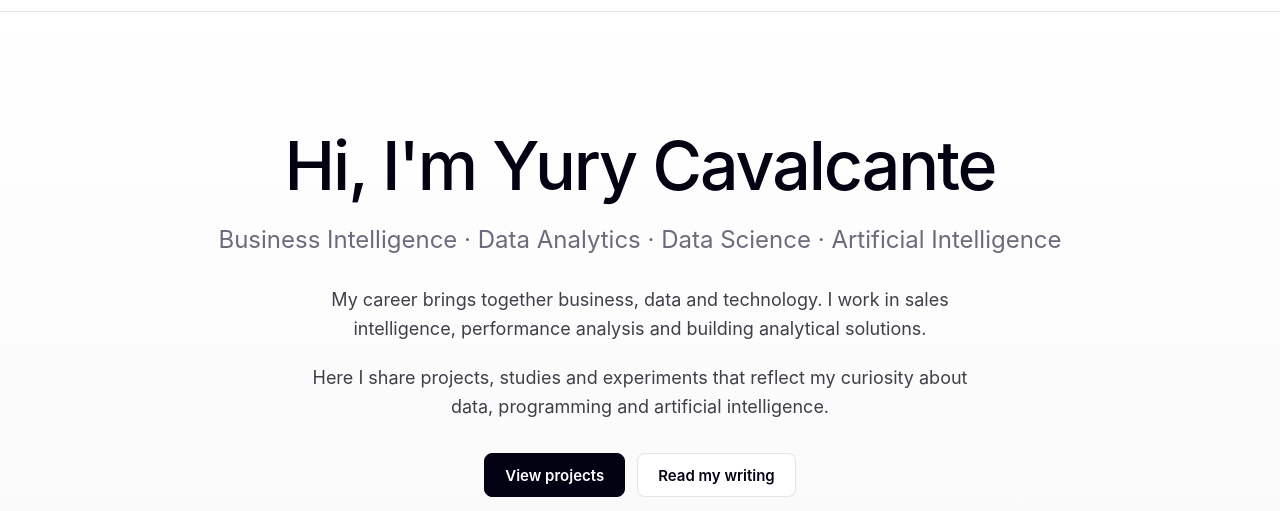
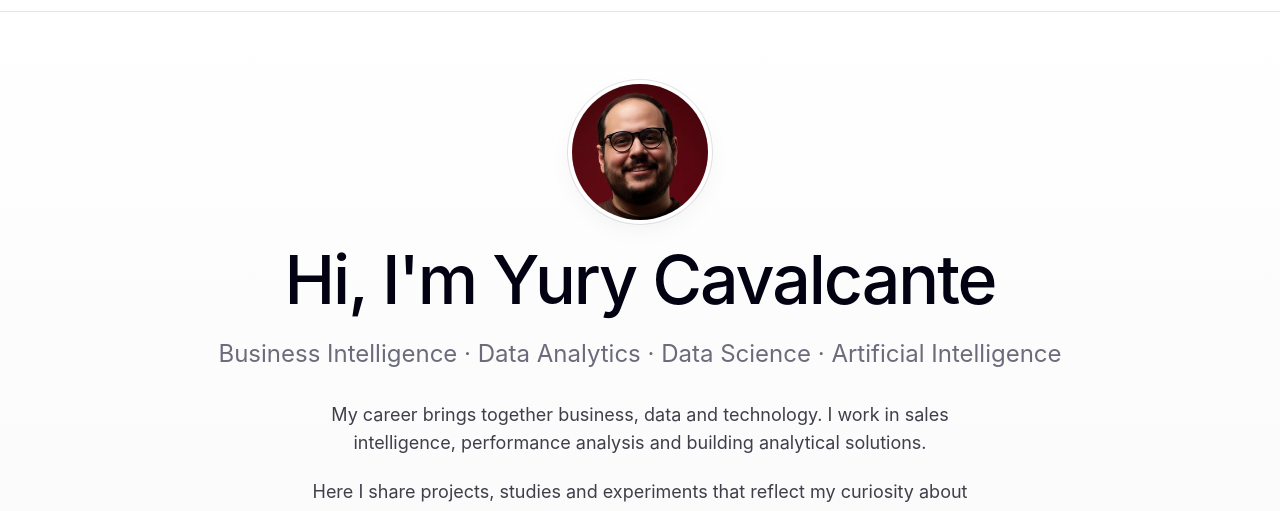
Before and after one commit to YUCAVALCANTE/yucavalcante.github.io, a plain HTML site: page index.html in a window 1280 px wide. Shown: the part 53-564 px from the top of the page. Drawn offline with Linux system fonts and the light colour scheme.

Commit message:
Foto na abertura
Recorte quadrado da foto (sem o logo do Gemini do canto inferior), em
240 e 480 px, acima do nome. Texto alternativo em PT e EN.

Co-Authored-By: Claude Opus 5.5 <noreply@anthropic.com>

```diff
--- a/i18n.js
+++ b/i18n.js
@@ -225,6 +225,7 @@
     'Redução de dimensionalidade': 'Dimensionality reduction',
 
     // Experiência e formação
+    'Foto de Yury Cavalcante': 'Photo of Yury Cavalcante',
     'em andamento': 'in progress',
     'Experiência': 'Experience',
     'Desde 2007 trabalhando com dados em telecomunicações, aviação, bens de consumo, bebidas e educação.': 'Working with data since 2007 in telecom, aviation, consumer goods, beverages and education.',
--- a/index.html
+++ b/index.html
@@ -94,6 +94,7 @@
   .hero { min-height: calc(100svh - 64px); display: flex; align-items: center; justify-content: center; text-align: center; padding: 72px 16px 48px;
     background: linear-gradient(180deg, var(--bg) 0%, var(--band) 100%); }
   .hero .in { display: flex; flex-direction: column; align-items: center; gap: 20px; max-width: 860px; }
+  .avatar { width: 136px; height: 136px; border-radius: 9999px; object-fit: cover; box-shadow: 0 0 0 4px var(--panel), 0 0 0 5px var(--line), var(--shadow); margin-bottom: 4px; }
   .hero h1 { font-weight: 500; font-size: clamp(2.5rem, 6.5vw, 4.25rem); line-height: 1.05; letter-spacing: -.03em; margin: 0; }
   .hero .role { font-size: clamp(1.125rem, 2.4vw, 1.5rem); color: var(--muted); margin: 0; }
   .hero .lead { font-size: 1.125rem; line-height: 1.6; color: var(--ink-2); margin: 0; max-width: 680px; text-wrap: pretty; }
@@ -324,6 +325,7 @@
 <main>
 <section class="hero" id="inicio">
   <div class="in">
+    <img class="avatar" src="/img/yury-240.jpg" srcset="/img/yury-240.jpg 1x, /img/yury-480.jpg 2x" width="136" height="136" alt="Foto de Yury Cavalcante">
     <h1>Olá, eu sou Yury Cavalcante</h1>
     <p class="role">Business Intelligence · Data Analytics · Data Science · Inteligência Artificial</p>
     <p class="lead">Minha trajetória profissional combina negócios, dados e tecnologia. Trabalho com inteligência comercial, análise de desempenho e desenvolvimento de soluções analíticas.</p>
```
Also changed, not shown: img/yury-240.jpg (added), img/yury-480.jpg (added).
